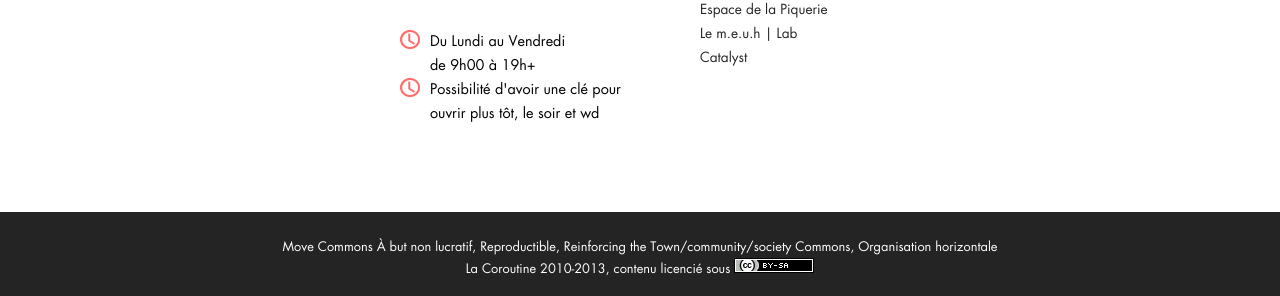
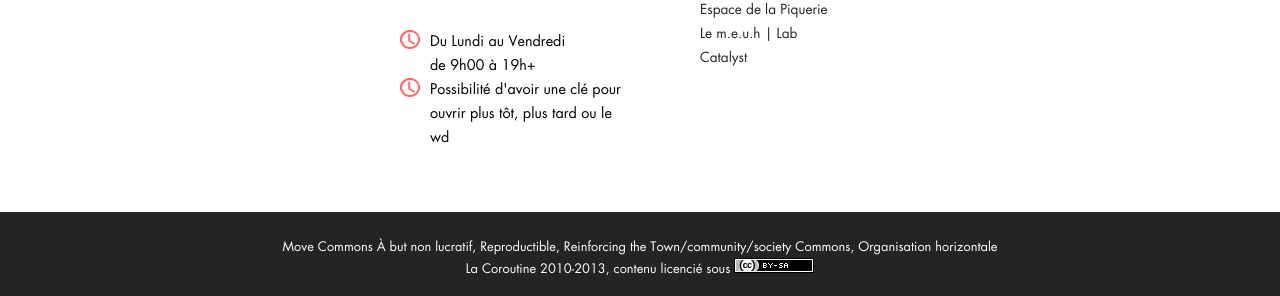
Before and after one commit to la-coroutine/la-coroutine.github.io, a Jekyll site: the page built from index.html, in a window 1280 px wide and 900 px high, scrolled down 4428 px. Shown: the part 550-846 px from the top of the window. Built offline with Jekyll 4.4.1, drawn with Linux system fonts in a browser that asks for light colours.

Commit message:
Update index.html

```diff
--- a/index.html
+++ b/index.html
@@ -262,7 +262,7 @@ layout: default
                         <p>
                             <span class="adresse">8 rue Molière<br />59000 Lille</span>
                             <span class="horaires">Du Lundi au Vendredi<br /> de 9h00 à 19h+</span>
-                            <span class="horaires">Possibilité d'avoir une clé pour ouvrir plus tôt, le soir et wd</span>
+                            <span class="horaires">Possibilité d'avoir une clé pour ouvrir plus tôt, plus tard ou le wd</span>
                         </p>
                     </div>
                 </div>
```
